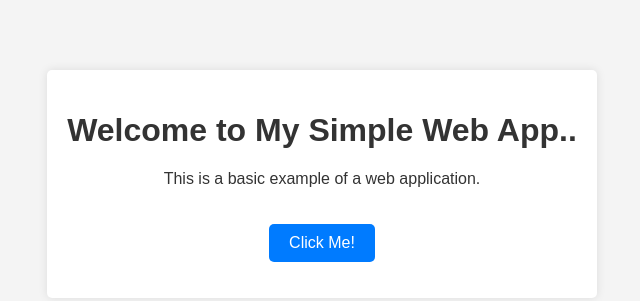
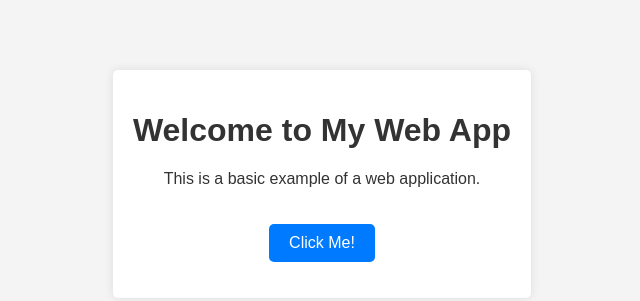
Before and after one commit to Dilip-Devopos/web-app, a plain HTML site: page index.html in a window 1280 px wide. Shown: the part 216-517 px from the top of the page, without its empty margins (318-958 px from the left). Drawn offline with Linux system fonts and the light colour scheme.

Commit message:
remove the file content

```diff
--- a/index.html
+++ b/index.html
@@ -8,7 +8,7 @@
 </head>
 <body>
     <div class="container">
-        <h1>Welcome to My Simple Web App..</h1>
+        <h1>Welcome to My Web App</h1>
         <p>This is a basic example of a web application.</p>
         <button id="clickButton">Click Me!</button>
         <p id="responseMessage"></p>
```
